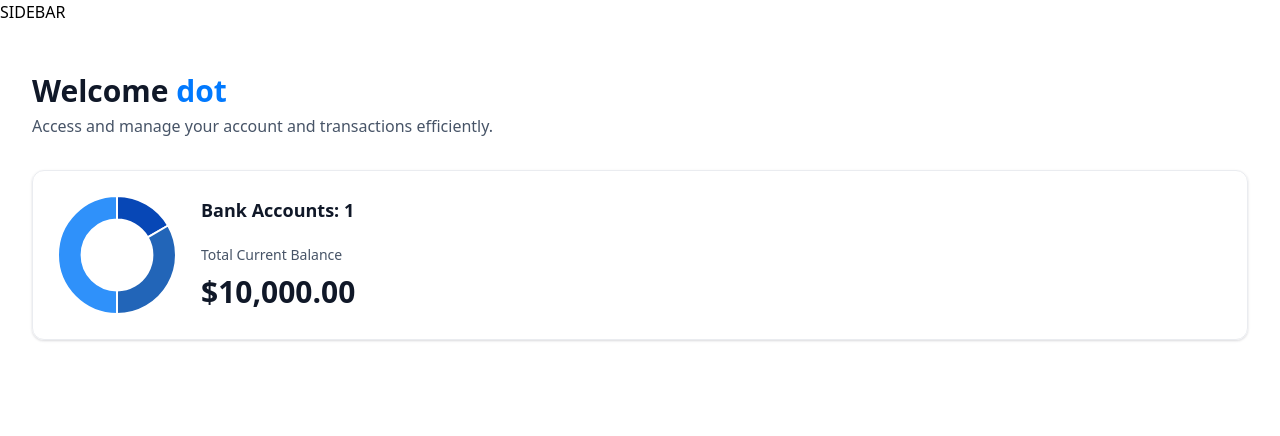
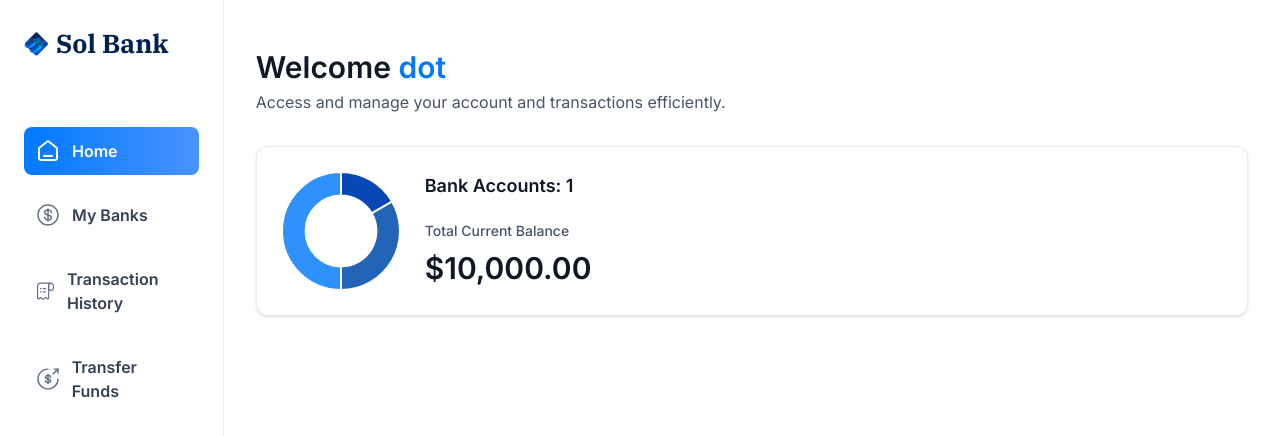
Before and after one commit to dotPetty/sol_banking, a Next.js app: page / in a window 1280 px wide. Shown: the top 436 px of the page. Built offline with nearby package versions, Linux system fonts and the light colour scheme.

Commit message:
mobile navigation and left sidebar with navigation no footer

```diff
--- a/app/(root)/layout.tsx
+++ b/app/(root)/layout.tsx
@@ -1,13 +1,38 @@
+import MobileNav from "@/components/MobileNav";
+import Sidebar from "@/components/Sidebar";
+import Image from "next/image";
+
 export default function RootLayout({
   children,
 }: Readonly<{
   children: React.ReactNode;
 }>) {
+
+  const loggedIn = { firstName: 'Dot', lastName: 'Petty' }
+
   return (
-    <main>
-        SIDEBAR
+    <main className="flex h-screen w-full font-inter">
+        <Sidebar
+          user={loggedIn}
+        />
 
-        {children}
+        <div className="flex size-full flex-col">
+          <div className="root-layout">
+            <Image
+              src='/icons/logo.svg'
+              width={30}
+              height={30}
+              alt='Logo'
+            />
+
+            <div>
+              <MobileNav
+                user={loggedIn}
+              />
+            </div>
+          </div>
+          {children}
+        </div>
     </main>
   );
 }
--- /dev/null
+++ b/components/MobileNav.tsx
@@ -0,0 +1,103 @@
+'use client';
+import React from 'react';
+import {
+  Sheet,
+  SheetClose,
+  SheetContent,
+  SheetDescription,
+  SheetHeader,
+  SheetTitle,
+  SheetTrigger,
+} from "@/components/ui/sheet";
+import Image from 'next/image';
+import Link from 'next/link';
+import { sidebarLinks } from '@/constants';
+import { usePathname } from 'next/navigation';
+import { cn } from '@/lib/utils';
+
+
+const MobileNavbar = ({ user }: MobileNavProps) => {
+
+  const pathname = usePathname();
+
+  return (
+    <section className='w-full max-w-[264px]'>
+      <Sheet>
+        <SheetTrigger>
+          <Image
+            src='/icons/hamburger.svg'
+            width={30}
+            height={30}
+            alt='menu'
+            className='cursor-pointer'
+          />
+        </SheetTrigger>
+
+        <SheetContent side='left' className='border-none bg-white'>
+          <Link
+              href='/'
+              className='flex cursor-pointer items-center gap-1 px-4'
+          >
+              <Image
+                  src='/icons/logo.svg'
+                  width={34}
+                  height={34}
+                  alt='Sol bank logo'
+              />
+
+              <h1 className='text-26 font-ibm-plex-serif font-bold text-black-1'>
+                  Sol Bank
+              </h1>
+          </Link>
+
+          <div className='mobilenav-sheet'>
+            <SheetClose asChild>
+              <nav className='flex h-full flex-col gap-6 pt-16 text-white'>
+                {sidebarLinks.map((item) => {
+
+                  const isActive = pathname === item.route || pathname.startsWith(`${item.route}/`)
+
+                  return (
+                    <SheetClose asChild key={item.route}>
+                      <Link
+                        href={item.route}
+                        key={item.label}
+                        className={cn('mobilenav-sheet_close w-full', {'bg-bank-gradient': isActive})}
+                      >
+
+                        <Image
+                            src={item.imgURL}
+                            alt={item.label}
+                            width={20}
+                            height={20}
+                            className={cn({
+                                'brightness-[3] invert-0': isActive
+                            })}
+                          />
+
+
+                        <p className={cn('text-16 font-semibold text-black-2', {
+                          'text-white': isActive
+                        })}>
+                          {item.label}
+                        </p>
+                    </Link>
+                    </SheetClose>
+                  )
+                })}
+
+                USER
+              </nav>
+            </SheetClose>
+
+            FOOTER
+          </div>
+
+        </SheetContent>
+      </Sheet>
+
+    </section>
+  )
+}
+
+export default MobileNavbar
--- /dev/null
+++ b/components/Sidebar.tsx
@@ -0,0 +1,70 @@
+'use client';
+import { sidebarLinks } from '@/constants';
+import { cn } from '@/lib/utils';
+import Image from 'next/image';
+import Link from 'next/link';
+import { usePathname } from 'next/navigation';
+import React from 'react';
+
+const Sidebar = ({ user }: SiderbarProps) => {
+  const pathname = usePathname();
+
+  return (
+    <section className='sidebar'>
+        <nav className='flex flex-col gap-4'>
+            <Link
+                href='/'
+                className='flex mb-12 cursor-pointer items-center gap-2'
+            >
+                <Image
+                    src='/icons/logo.svg'
+                    width={34}
+                    height={34}
+                    alt='Sol bank logo'
+                    className='size-[24px] max-xl:size-14'
+                />
+
+                <h1 className='sidebar-logo'>
+                    Sol Bank
+                </h1>
+            </Link>
+
+            {sidebarLinks.map((item) => {
+
+                const isActive = pathname === item.route || pathname.startsWith(`${item.route}/`)
+
+                return (
+                    <Link
+                        href={item.route}
+                        key={item.label}
+                        className={cn('sidebar-link', {'bg-bank-gradient': isActive})}
+                    >
+                        <div className='relative size-6'>
+                            <Image
+                                src={item.imgURL}
+                                alt={item.label}
+                                fill
+                                className={cn({
+                                    'brightness-[3] invert-0': isActive
+                                })}
+                            />
+                        </div>
+
+                        <p className={cn('sidebar-label', {
+                            '!text-white': isActive
+                        })}>
+                            {item.label}
+                        </p>
+                    </Link>
+                )
+            })}
+
+            USER
+        </nav>
+
+        FOOTER
+    </section>
+  )
+}
+
+export default Sidebar
--- /dev/null
+++ b/components/ui/sheet.tsx
@@ -0,0 +1,140 @@
+"use client"
+
+import * as React from "react"
+import * as SheetPrimitive from "@radix-ui/react-dialog"
+import { cva, type VariantProps } from "class-variance-authority"
+import { X } from "lucide-react"
+
+import { cn } from "@/lib/utils"
+
+const Sheet = SheetPrimitive.Root
+
+const SheetTrigger = SheetPrimitive.Trigger
+
+const SheetClose = SheetPrimitive.Close
+
+const SheetPortal = SheetPrimitive.Portal
+
+const SheetOverlay = React.forwardRef<
+  React.ElementRef<typeof SheetPrimitive.Overlay>,
+  React.ComponentPropsWithoutRef<typeof SheetPrimitive.Overlay>
+>(({ className, ...props }, ref) => (
+  <SheetPrimitive.Overlay
+    className={cn(
+      "fixed inset-0 z-50 bg-black/80  data-[state=open]:animate-in data-[state=closed]:animate-out data-[state=closed]:fade-out-0 data-[state=open]:fade-in-0",
+      className
+    )}
+    {...props}
+    ref={ref}
+  />
+))
+SheetOverlay.displayName = SheetPrimitive.Overlay.displayName
+
+const sheetVariants = cva(
+  "fixed z-50 gap-4 bg-background p-6 shadow-lg transition ease-in-out data-[state=open]:animate-in data-[state=closed]:animate-out data-[state=closed]:duration-300 data-[state=open]:duration-500",
+  {
+    variants: {
+      side: {
+        top: "inset-x-0 top-0 border-b data-[state=closed]:slide-out-to-top data-[state=open]:slide-in-from-top",
+        bottom:
+          "inset-x-0 bottom-0 border-t data-[state=closed]:slide-out-to-bottom data-[state=open]:slide-in-from-bottom",
+        left: "inset-y-0 left-0 h-full w-3/4 border-r data-[state=closed]:slide-out-to-left data-[state=open]:slide-in-from-left sm:max-w-sm",
+        right:
+          "inset-y-0 right-0 h-full w-3/4  border-l data-[state=closed]:slide-out-to-right data-[state=open]:slide-in-from-right sm:max-w-sm",
+      },
+    },
+    defaultVariants: {
+      side: "right",
+    },
+  }
+)
+
+interface SheetContentProps
+  extends React.ComponentPropsWithoutRef<typeof SheetPrimitive.Content>,
+    VariantProps<typeof sheetVariants> {}
+
+const SheetContent = React.forwardRef<
+  React.ElementRef<typeof SheetPrimitive.Content>,
+  SheetContentProps
+>(({ side = "right", className, children, ...props }, ref) => (
+  <SheetPortal>
+    <SheetOverlay />
+    <SheetPrimitive.Content
+      ref={ref}
+      className={cn(sheetVariants({ side }), className)}
+      {...props}
+    >
+      {children}
+      <SheetPrimitive.Close className="absolute right-4 top-4 rounded-sm opacity-70 ring-offset-background transition-opacity hover:opacity-100 focus:outline-none focus:ring-2 focus:ring-ring focus:ring-offset-2 disabled:pointer-events-none data-[state=open]:bg-secondary">
+        <X className="h-4 w-4" />
+        <span className="sr-only">Close</span>
+      </SheetPrimitive.Close>
+    </SheetPrimitive.Content>
+  </SheetPortal>
+))
+SheetContent.displayName = SheetPrimitive.Content.displayName
+
+const SheetHeader = ({
+  className,
+  ...props
+}: React.HTMLAttributes<HTMLDivElement>) => (
+  <div
+    className={cn(
+      "flex flex-col space-y-2 text-center sm:text-left",
+      className
+    )}
+    {...props}
+  />
+)
+SheetHeader.displayName = "SheetHeader"
+
+const SheetFooter = ({
+  className,
+  ...props
+}: React.HTMLAttributes<HTMLDivElement>) => (
+  <div
+    className={cn(
+      "flex flex-col-reverse sm:flex-row sm:justify-end sm:space-x-2",
+      className
+    )}
+    {...props}
+  />
+)
+SheetFooter.displayName = "SheetFooter"
+
+const SheetTitle = React.forwardRef<
+  React.ElementRef<typeof SheetPrimitive.Title>,
+  React.ComponentPropsWithoutRef<typeof SheetPrimitive.Title>
+>(({ className, ...props }, ref) => (
+  <SheetPrimitive.Title
+    ref={ref}
+    className={cn("text-lg font-semibold text-foreground", className)}
+    {...props}
+  />
+))
+SheetTitle.displayName = SheetPrimitive.Title.displayName
+
+const SheetDescription = React.forwardRef<
+  React.ElementRef<typeof SheetPrimitive.Description>,
+  React.ComponentPropsWithoutRef<typeof SheetPrimitive.Description>
+>(({ className, ...props }, ref) => (
+  <SheetPrimitive.Description
+    ref={ref}
+    className={cn("text-sm text-muted-foreground", className)}
+    {...props}
+  />
+))
+SheetDescription.displayName = SheetPrimitive.Description.displayName
+
+export {
+  Sheet,
+  SheetPortal,
+  SheetOverlay,
+  SheetTrigger,
+  SheetClose,
+  SheetContent,
+  SheetHeader,
+  SheetFooter,
+  SheetTitle,
+  SheetDescription,
+}
--- a/package.json
+++ b/package.json
@@ -9,6 +9,7 @@
     "lint": "next lint"
   },
   "dependencies": {
+    "@radix-ui/react-dialog": "^1.0.5",
     "@radix-ui/react-slot": "^1.0.2",
     "chart.js": "^4.4.3",
     "class-variance-authority": "^0.7.0",
```
Also changed, not shown: 1 other file (tests, documents, lock files or other folders).
